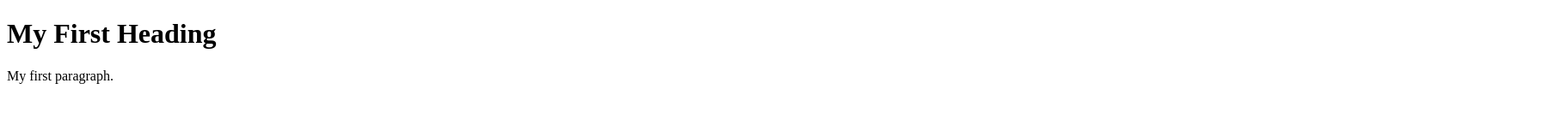
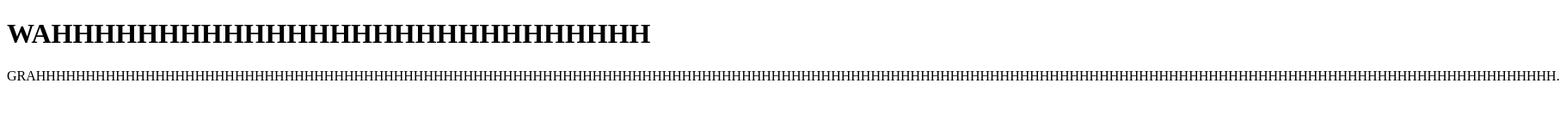
Before and after one commit to bxthegrof/lds, a plain HTML site: page index.html in a window 1280 px wide. Shown: the whole page at 86% size, 1814 px wide, since content can reach past the window. Drawn offline with Linux system fonts and the light colour scheme.

Commit message:
Update index.html

```diff
--- a/index.html
+++ b/index.html
@@ -2,8 +2,8 @@
 <html>
 <body>
 
-<h1>My First Heading</h1>
-<p>My first paragraph.</p>
+<h1>WAHHHHHHHHHHHHHHHHHHHHHHHHHHHH</h1>
+<p>GRAHHHHHHHHHHHHHHHHHHHHHHHHHHHHHHHHHHHHHHHHHHHHHHHHHHHHHHHHHHHHHHHHHHHHHHHHHHHHHHHHHHHHHHHHHHHHHHHHHHHHHHHHHHHHHHHHHHHHHHHHHHHHHHHHHHHHHHHHHHHHHHHHHHHHHHHHH.</p>
 
 </body>
 </html>
```
